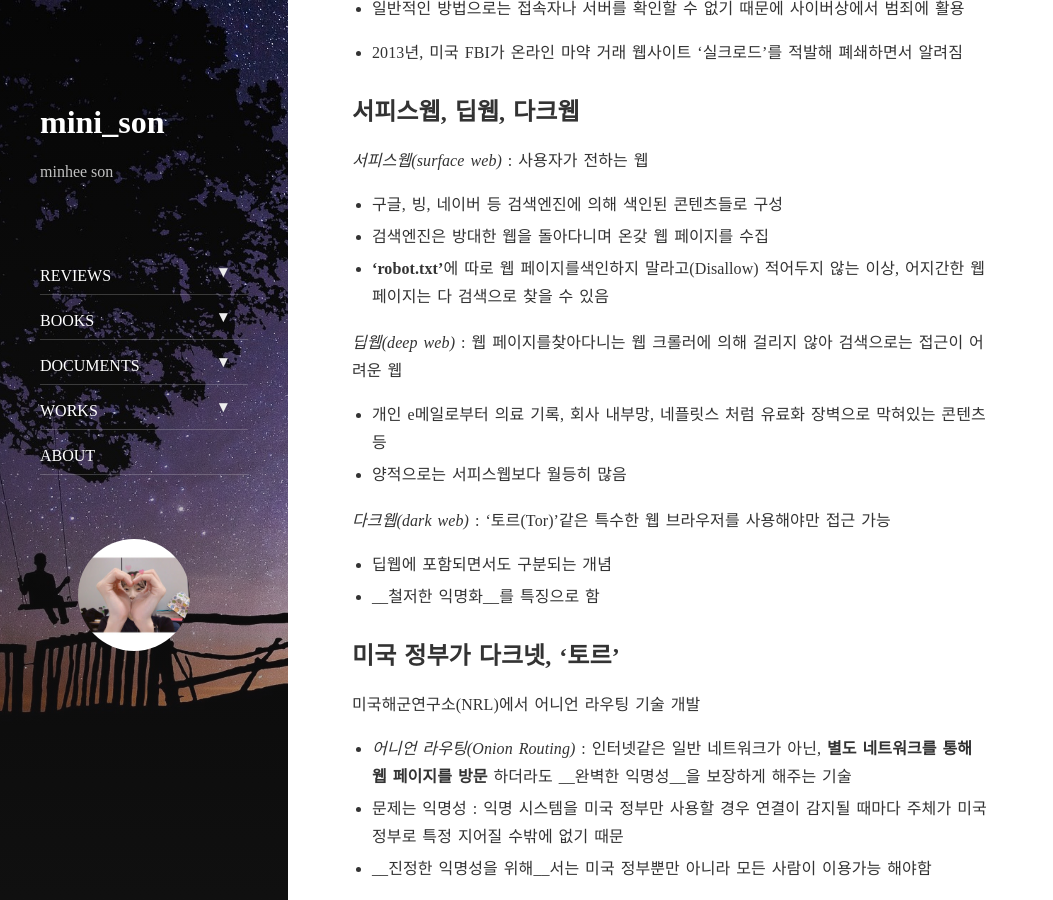
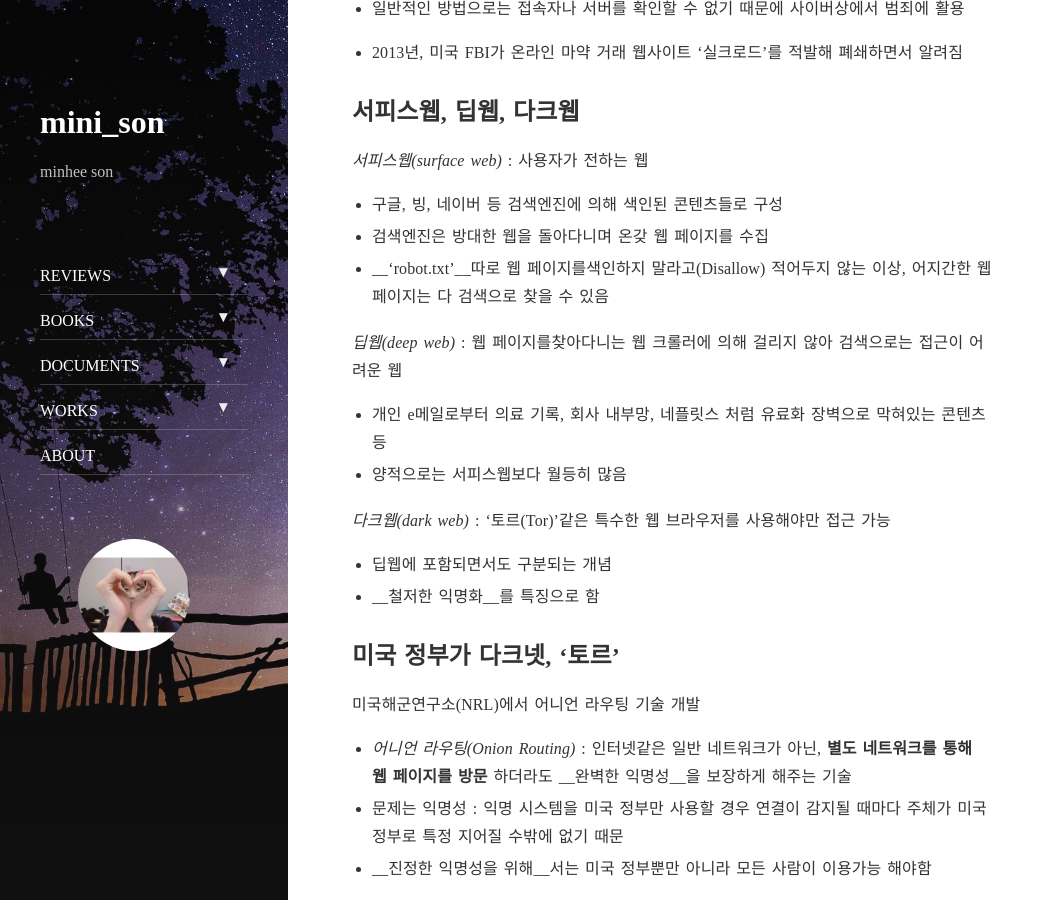
Before and after one commit to minheeson/minheeson.github.io, a Jekyll site: the page built from _posts/2017-02-24-doc-bloter-다크웹.markdown, in a window 1280 px wide and 900 px high, scrolled down 346 px. Shown: the whole window, without its empty margins (0-1053 px from the left). Built offline with Jekyll 4.4.1, drawn with Linux system fonts in a browser that asks for light colours; nearby versions of some CDN libraries; comment, search, counter and statistics services are not loaded.

Commit message:
add posts

```diff
--- a/_posts/2017-02-24-doc-bloter-다크웹.markdown
+++ b/_posts/2017-02-24-doc-bloter-다크웹.markdown
@@ -23,7 +23,7 @@ _서피스웹(surface web)_ : 사용자가 전하는 웹
 
 * 구글, 빙, 네이버 등 검색엔진에 의해 색인된 콘텐츠들로 구성
 * 검색엔진은 방대한 웹을 돌아다니며 온갖 웹 페이지를 수집
-* **'robot.txt'**에 따로 웹 페이지를색인하지 말라고(Disallow) 적어두지 않는 이상, 어지간한 웹페이지는 다 검색으로 찾을 수 있음
+* __'robot.txt'__따로 웹 페이지를색인하지 말라고(Disallow) 적어두지 않는 이상, 어지간한 웹페이지는 다 검색으로 찾을 수 있음
 
 _딥웹(deep web)_ : 웹 페이지를찾아다니는 웹 크롤러에 의해 걸리지 않아 검색으로는 접근이 어려운 웹
 
```
